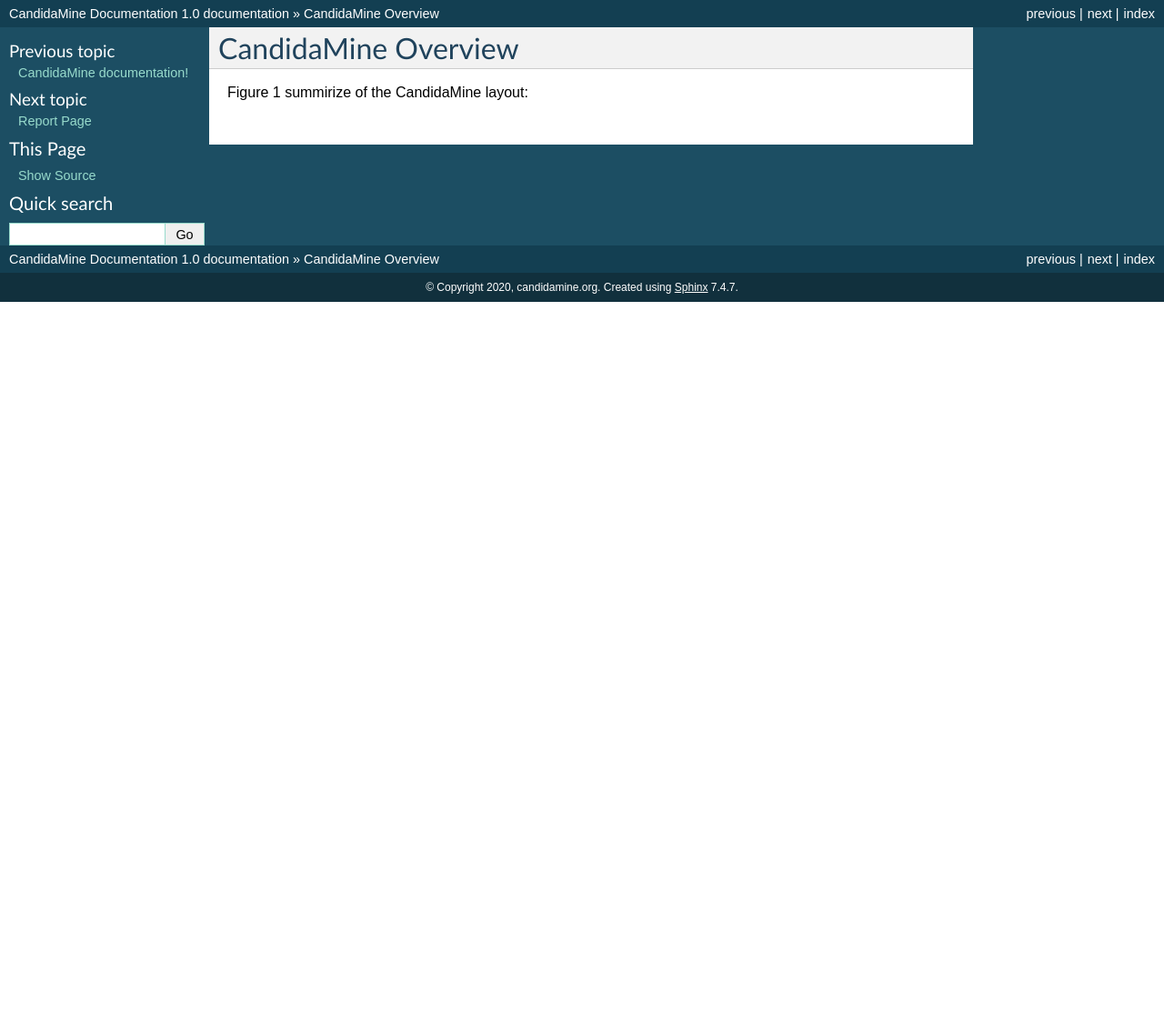
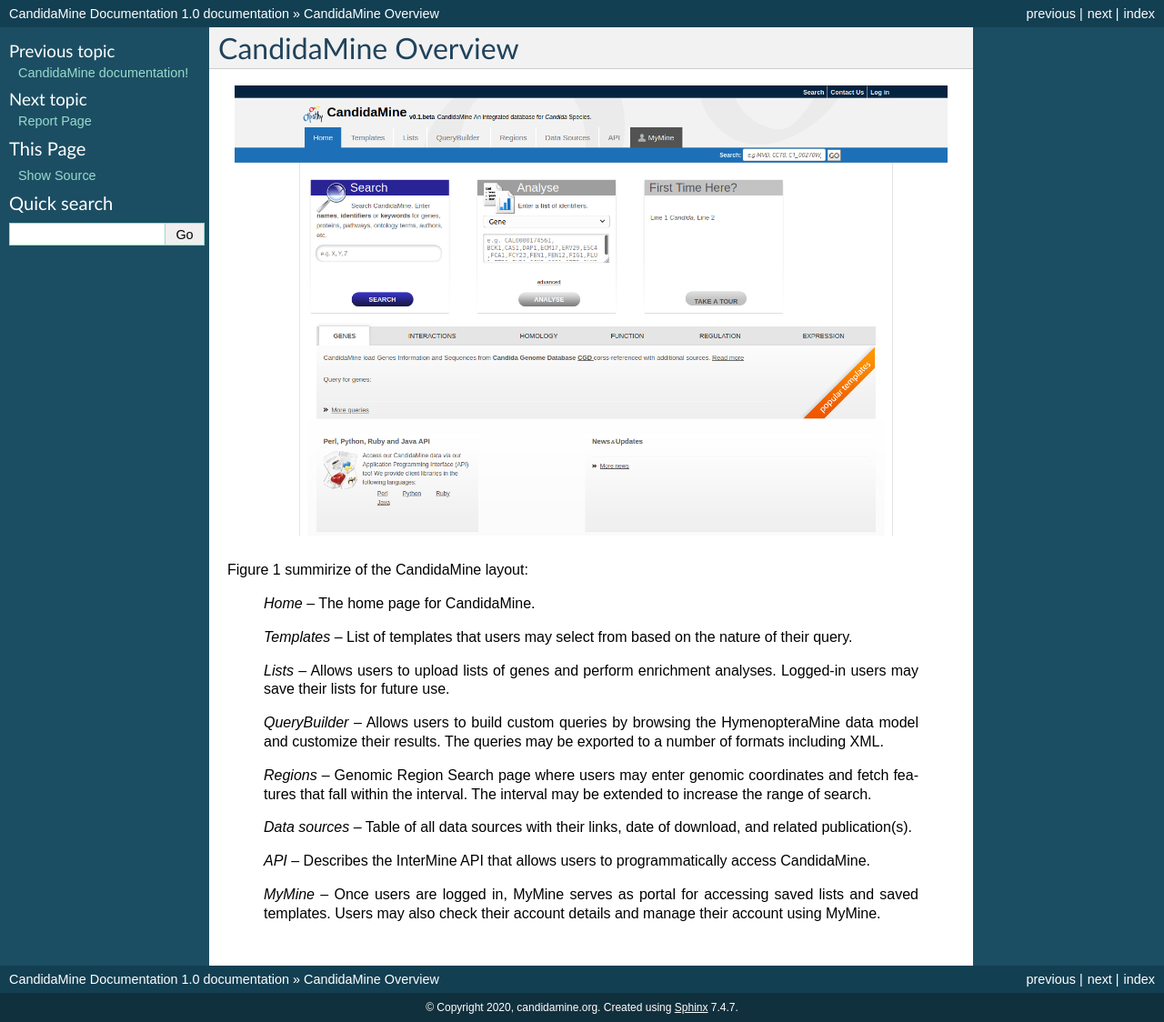
Before and after one commit to Gabaldonlab/candidamine-docs, a Sphinx documentation site: the page built from docs/user_guide/overview.rst, in a window 1280 px wide. Shown: the whole page at 91% size. Built offline with Sphinx 7.4.7, drawn with Linux system fonts in a browser that asks for light colours; before the commit the page ends 900 px from its top, so only the background shows below that.

Commit message:
Update overview.rst

```diff
--- a/docs/user_guide/overview.rst
+++ b/docs/user_guide/overview.rst
@@ -1,11 +1,10 @@
 CandidaMine Overview
 ===========================
 
+.. figure:: ../images/header.png
+   :alt: CandidaMine main page
 
 Figure 1 summirize of the CandidaMine layout:
-
-.. image:: ../images/header.png
-
 
     *Home* – The home page for CandidaMine.
 
```
